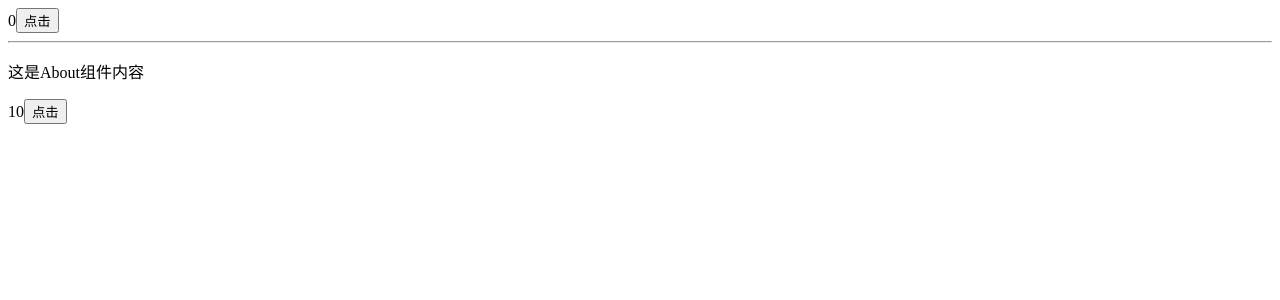
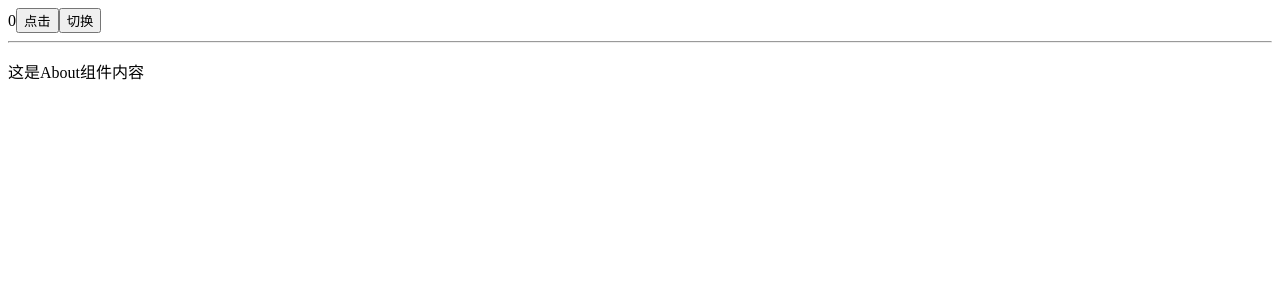
Before and after one commit to hnnaulsy/ReactTodo, a React (Create React App) app: page / in a window 1280 px wide. Shown: the top 300 px of the page. Built offline with nearby package versions, Linux system fonts and the light colour scheme.

Commit message:
组件卸载

```diff
--- a/src/About.js
+++ b/src/About.js
@@ -1,35 +1,29 @@
-import React, { Component, PureComponent } from 'react'
+import React, { PureComponent } from 'react'
 
 class About extends PureComponent {
-  constructor() {
-    super()
-    this.state = {
-      count: 10
-    }
-  }
-  handler = () => {
-    this.setState({
-      count: this.state.count + 5
-    })
-  }
   render() {
-    console.log('about组件执行了render')
     return (
       <div>
         <hr />
         <p>这是About组件内容</p>
-        <span>{this.state.count}</span>
-        <button onClick={this.handler}>点击</button>
       </div>
     )
   }
 
-  // shouldComponentUpdate(nextProps, nextState) {
-  //   if (nextState.count === this.state.count) {
-  //     return false
-  //   }
-  //   return true
-  // }
+  foo = () => {
+    console.log('about组件中的click操作发生了')
+  }
+
+  componentDidMount() {
+    // 当 about 组件挂载完成之后就可以执行 DOM 相关的操作，例如我们此时添加事件监听
+    window.addEventListener('click', this.foo)
+  }
+
+  // 当前方法会在组件卸载之前执行
+  componentWillUnmount() {
+    window.removeEventListener('click', this.foo)
+  }
+
 }
 
 export default About
--- a/src/App.js
+++ b/src/App.js
@@ -2,23 +2,19 @@ import React, { Component } from 'react'
 import About from './About'
 
 /**
- * 什么是更新组件
- *  01 当数据更新之后，组件就需要被重新渲染
- *  02 外部传入的 props 以及自身管理的状态
+ * 卸载组件
+ *  将组件从 DOM 上删除
  *
- * 常用的方法
- *  shouldComponentUpdate(nextProps, nextState)     组件是否更新
- *    默认返回的是 true
- *    如果此方法返回 false 那么后续的方法就不会再执行
- *  render                                          解析JSX 渲染DOM 呈现界面
- *  componentDidUpdate                              组件更新完成之后执行
+ * 常用方法
+ *  componentWillUnMount
  */
 
 class App extends Component {
   constructor() {
     super()
     this.state = {
-      count: 0
+      count: 0,
+      isShow: true
     }
     this.handler = this.handler.bind(this)
   }
@@ -28,26 +24,14 @@ class App extends Component {
     })
   }
   render() {
-    console.log('render执行了')
     return (
       <div>
         {this.state.count}
         <button onClick={this.handler}>点击</button>
-        <About />
+        <button onClick={() => { this.setState({ isShow: !this.state.isShow }) }}>切换</button>
+        {this.state.isShow && <About />}
       </div>
     )
-  }
-  componentDidMount() {
-    // console.log('挂载完成了')
-    // setInterval(() => {
-    //   this.setState({
-    //     count: this.state.count + 1
-    //   })
-    // }, 1000)
-  }
-  shouldComponentUpdate(nextProps, nextState) {
-    // console.log('shouldComponentUpdate执行了')
-    return true
   }
 }
 
```
